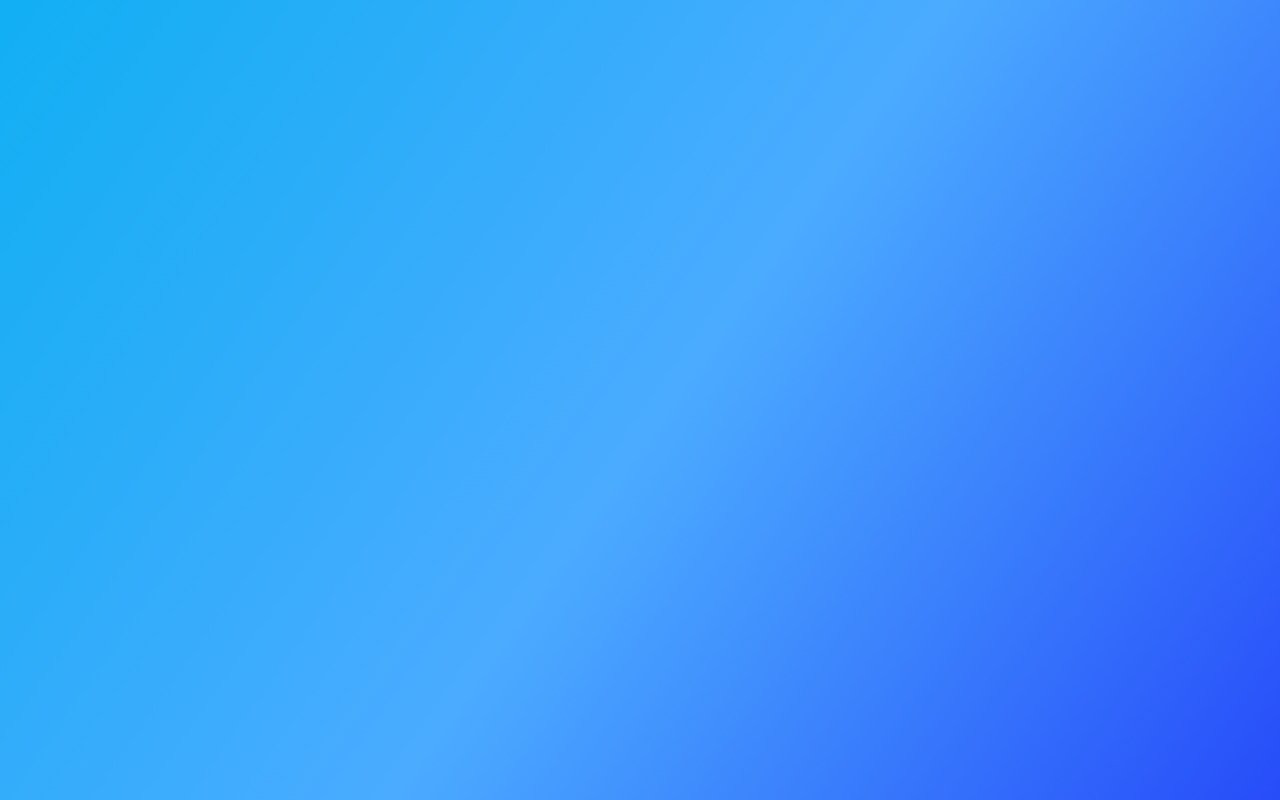
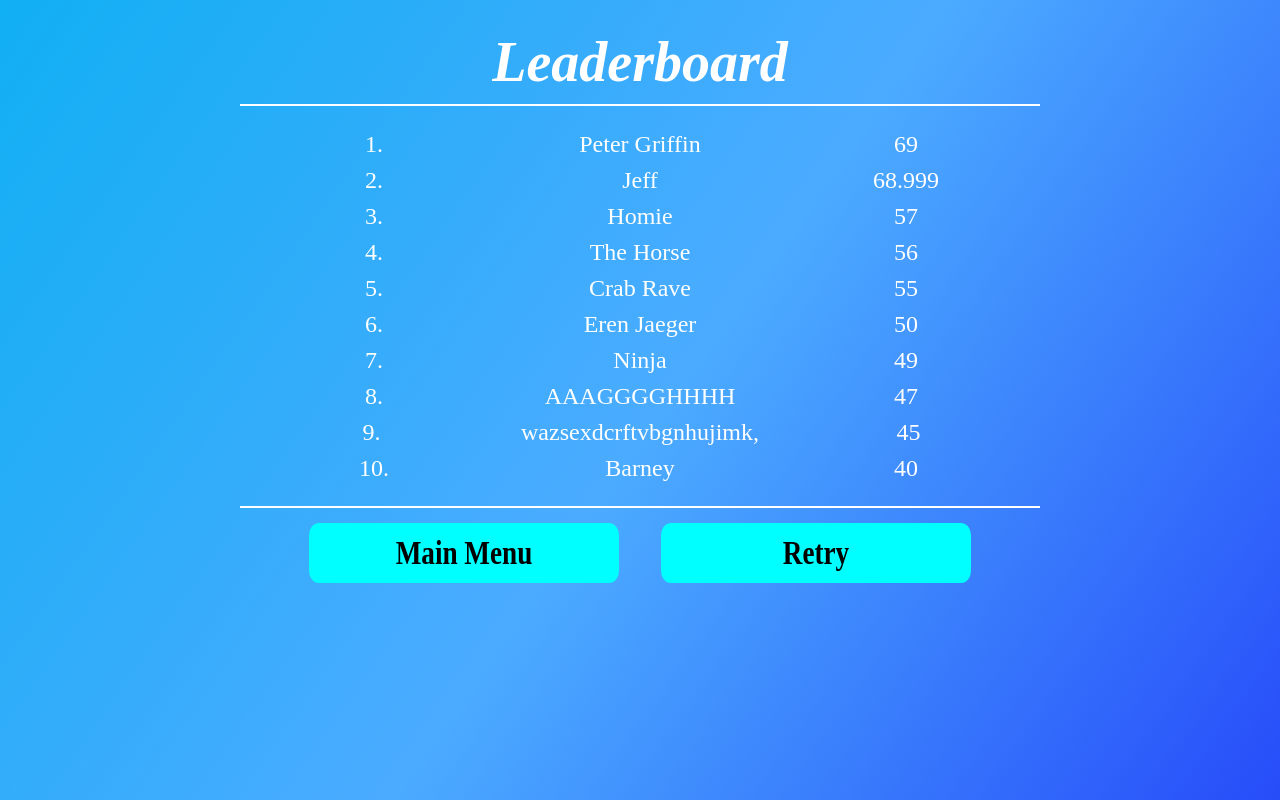
Before and after one commit to rlaird8/se_project, a React (Create React App) app: page /leaderboard in a window 1280 px wide. Before the commit this address had no page. Built offline with nearby package versions, Linux system fonts and the light colour scheme.

Commit message:
Finished routing

```diff
--- a/src/App.js
+++ b/src/App.js
@@ -30,8 +30,10 @@ const App = () => {
           <Route path="/difficulties" element={<SelectDifficulty setSelectedDifficulty={setSelectedDifficulty}/>} />
           <Route path="/name" element={<Username />} />
           <Route path="/game" element={<Game selectedGenre={selectedGenre} selectedDifficulty={selectedDifficulty}/>} />
+          <Route path="/leaderboard" element={<LeaderBoard />} />
         </Routes>
       </Router>
+      <ReactQueryDevtools />
     </QueryClientProvider>
   );
 };
--- a/src/Components/Leaderboard/LeaderBoard.jsx
+++ b/src/Components/Leaderboard/LeaderBoard.jsx
@@ -1,10 +1,13 @@
 import React from 'react'
 import Button from '../Button/Button';
 import './LeaderBoard.css';
+import { useNavigate } from 'react-router-dom';
 
 export default function Leaderboard() {
-    function clickHandler(buttonText) {
+    const navigate = useNavigate();
 
+    function clickHandler(route) {
+        navigate(route);
     }
 
     return (
@@ -74,7 +77,7 @@ export default function Leaderboard() {
                 />
                 <Button
                     clickHandler={clickHandler}
-                    route={"/"}
+                    route={"/game"}
                     buttonText={"Retry"}
                 />
             </div>
--- a/src/Components/Strikes/Strikes.jsx
+++ b/src/Components/Strikes/Strikes.jsx
@@ -12,7 +12,7 @@ export default function Strikes({ difficulty, numMissed }) {
   const navigate = useNavigate();
 
   if ((difficultyToStrikes[difficulty] - numMissed) === 0) {
-    navigate("/");
+    navigate("/leaderboard");
   }
 
   //TODO: Replace the X with an image to represent the strike
```
